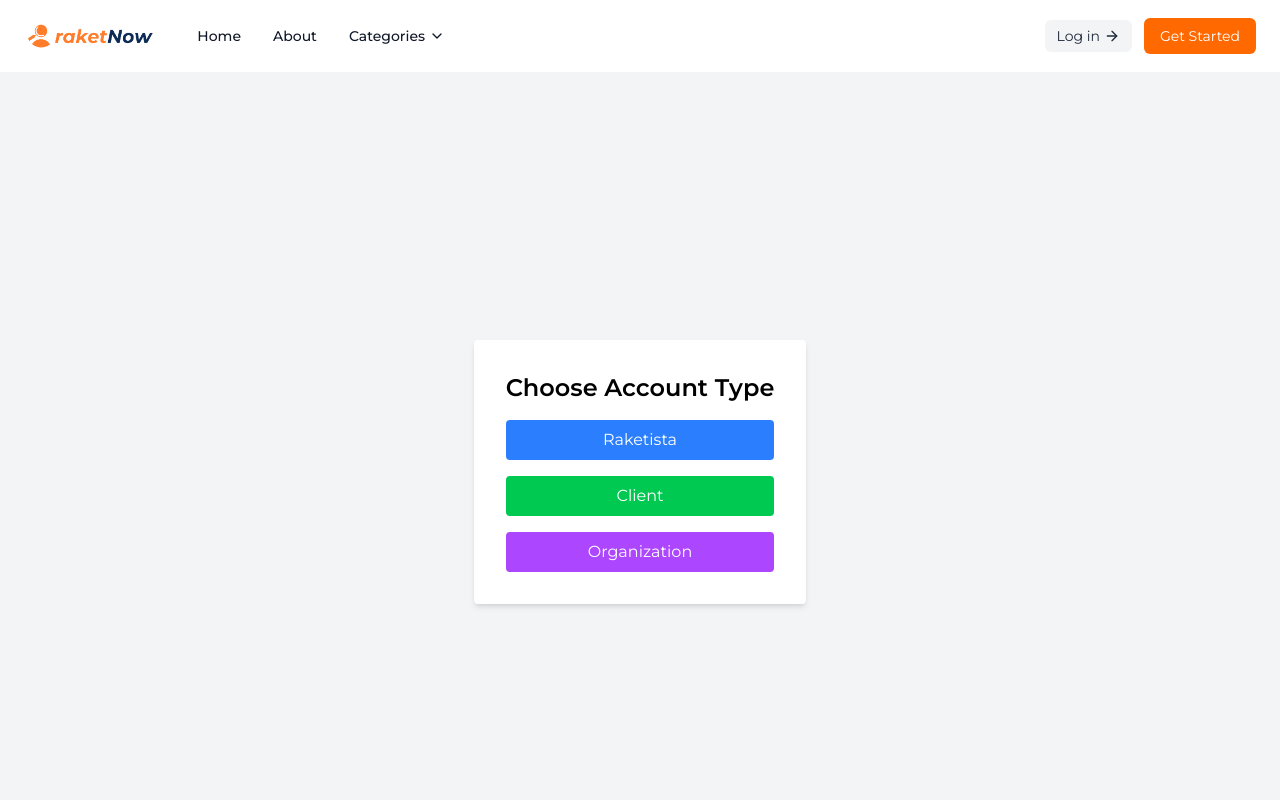
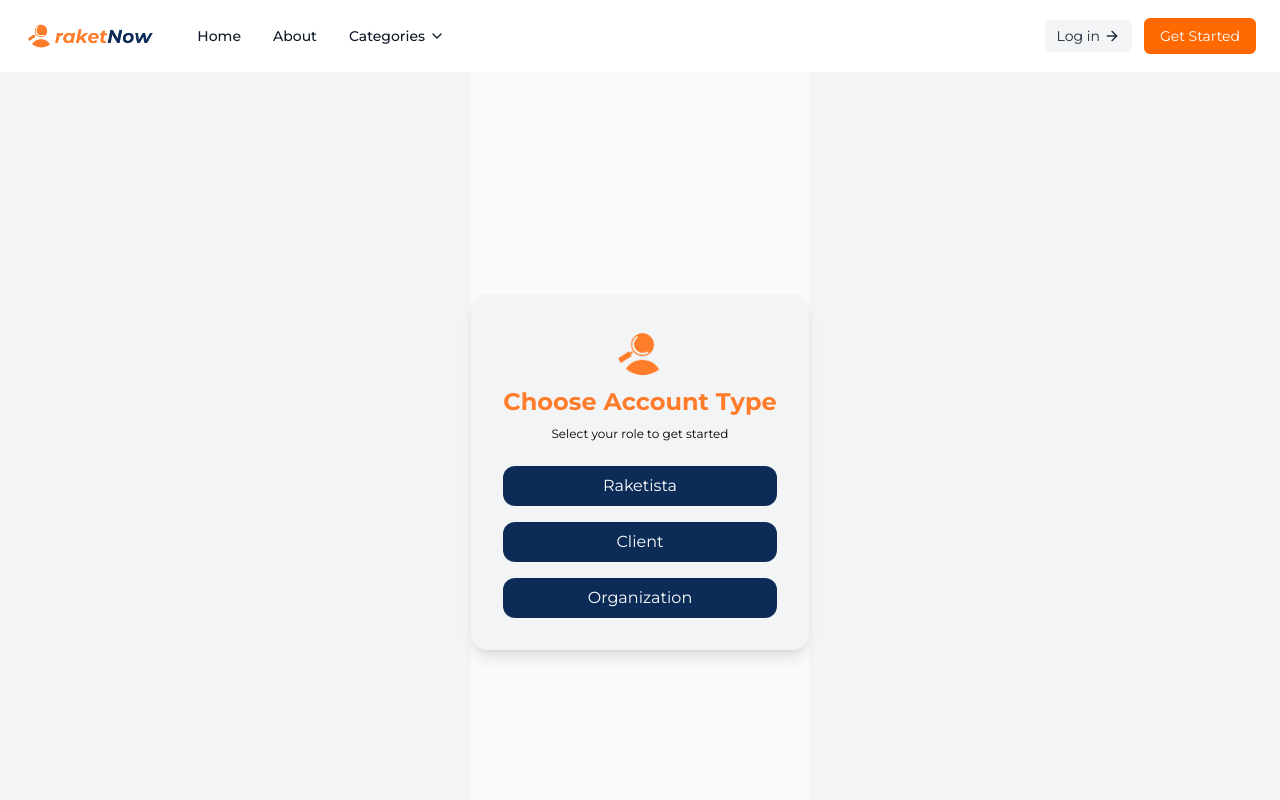
Before and after one commit to RakPaperScissors/RaketNow, a React (Vite) app in the folder frontend/: page /signup in a window 1280 px wide. Shown: the top 800 px of the page. Built offline with nearby package versions, Linux system fonts and the light colour scheme.

Commit message:
style: rendered sign up page for visualization for api

```diff
--- a/frontend/src/components/PasswordInput.jsx
+++ b/frontend/src/components/PasswordInput.jsx
@@ -1,25 +1,25 @@
-import React from "react";
+import React, { useState } from "react";
+import { Eye, EyeOff } from "lucide-react";
 
 function PasswordInput() {
+  const [showPassword, setShowPassword] = useState(false);
+
+  const togglePassword = () => setShowPassword(!showPassword);
+
   return (
     <div className="relative">
       <input
-        className="p-2 rounded-xl border w-full"
-        type="password"
+        className="p-2 rounded-xl border w-full pr-10"
+        type={showPassword ? "text" : "password"}
         name="password"
         placeholder="Password"
       />
-      <svg
-        xmlns="http://www.w3.org/2000/svg"
-        width="16"
-        height="16"
-        fill="gray"
-        className="bi bi-eye absolute top-1/2 right-3 -translate-y-1/2"
-        viewBox="0 0 16 16"
+      <div
+        onClick={togglePassword}
+        className="absolute top-1/2 right-3 -translate-y-1/2 cursor-pointer text-gray-500"
       >
-        <path d="M16 8s-3-5.5-8-5.5S0 8 0 8s3 5.5 8 5.5S16 8 16 8zM1.173 8a13.133 13.133 0 0 1 1.66-2.043C4.12 4.668 5.88 3.5 8 3.5c2.12 0 3.879 1.168 5.168 2.457A13.133 13.133 0 0 1 14.828 8c-.058.087-.122.183-.195.288-.335.48-.83 1.12-1.465 1.755C11.879 11.332 10.119 12.5 8 12.5c-2.12 0-3.879-1.168-5.168-2.457A13.134 13.134 0 0 1 1.172 8z" />
-        <path d="M8 5.5a2.5 2.5 0 1 0 0 5 2.5 2.5 0 0 0 0-5zM4.5 8a3.5 3.5 0 1 1 7 0 3.5 3.5 0 0 1-7 0z" />
-      </svg>
+        {showPassword ? <EyeOff size={20} /> : <Eye size={20} />}
+      </div>
     </div>
   );
 }
--- a/frontend/src/components/UserTypeSelector.jsx
+++ b/frontend/src/components/UserTypeSelector.jsx
@@ -1,4 +1,5 @@
 import React from "react";
+import logo from "../assets/images/raketnow-logo.png";
 
 function UserTypeSelector({ setUserType, onNext }) {
   const handleSelect = (type) => {
@@ -7,29 +8,44 @@ function UserTypeSelector({ setUserType, onNext }) {
   };
 
   return (
-    <div className="bg-white p-8 rounded shadow-md text-center">
-      <h2 className="text-2xl font-semibold mb-4">Choose Account Type</h2>
-      <div className="flex flex-col gap-4">
+    <section className="bg-gray-50 min-h-screen flex items-center justify-center">
+      <div className="bg-gray-100 rounded-2xl shadow-lg w-full max-w-md p-8">
+        <div className="flex justify-center mb-1">
+          <img
+            src={logo}
+            alt="RaketNow Logo"
+            className="h-12 md:h-14 w-auto object-contain"
+          />
+        </div>
+        <h2 className="font-bold text-2xl text-[#FF7C2B] text-center">
+          Choose Account Type
+        </h2>
+        <p className="text-xs mt-2 text-[#000000] text-center">
+          Select your role to get started
+        </p>
+
+        <div className="flex flex-col gap-4 mt-6">
           <button
             onClick={() => handleSelect("raketista")}
-          className="bg-blue-500 text-white py-2 rounded"
+            className="py-2 px-4 bg-[#0C2C57] text-white rounded-xl hover:scale-105 duration-300"
           >
             Raketista
           </button>
           <button
             onClick={() => handleSelect("client")}
-          className="bg-green-500 text-white py-2 rounded"
+            className="py-2 px-4 bg-[#0C2C57] text-white rounded-xl hover:scale-105 duration-300"
           >
             Client
           </button>
           <button
             onClick={() => handleSelect("organization")}
-          className="bg-purple-500 text-white py-2 rounded"
+            className="py-2 px-4 bg-[#0C2C57] text-white rounded-xl hover:scale-105 duration-300"
           >
             Organization
           </button>
         </div>
       </div>
+    </section>
   );
 }
 
```
Lines whose indentation alone changed are shown as unchanged.
